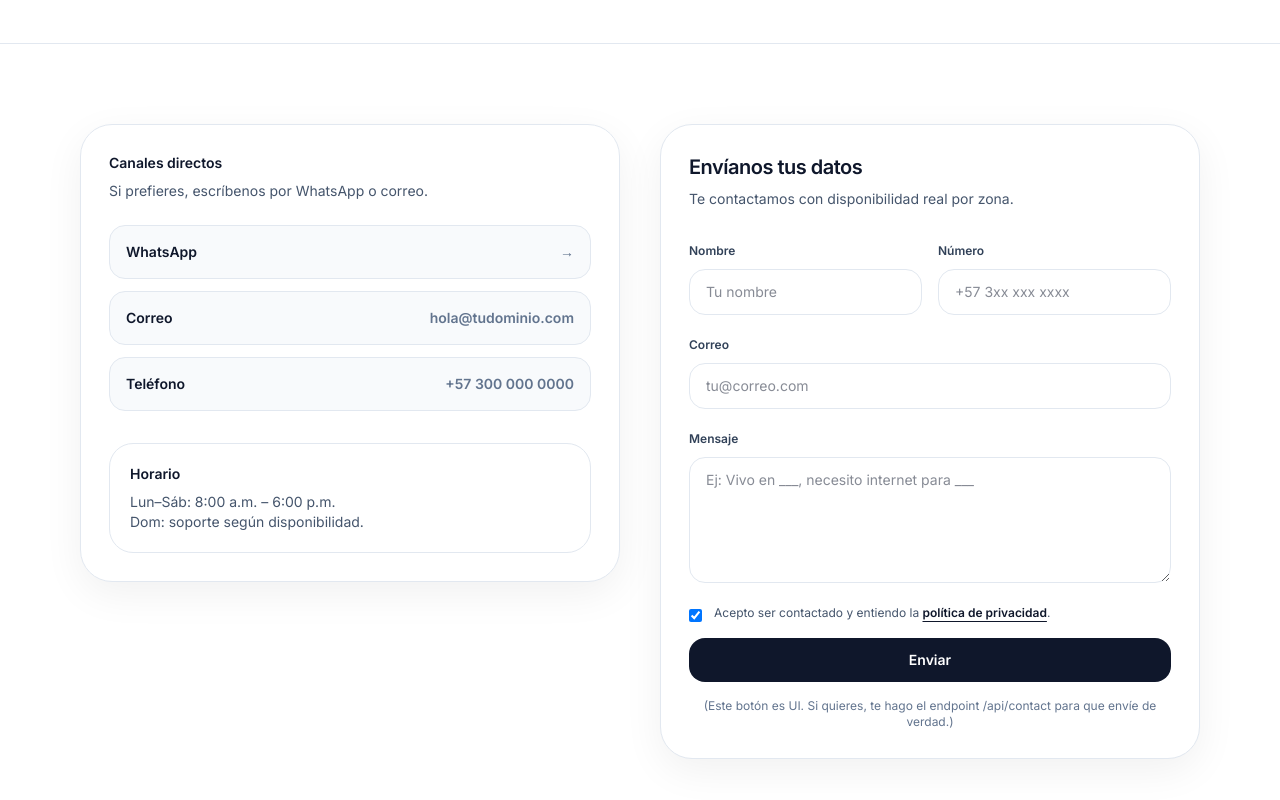
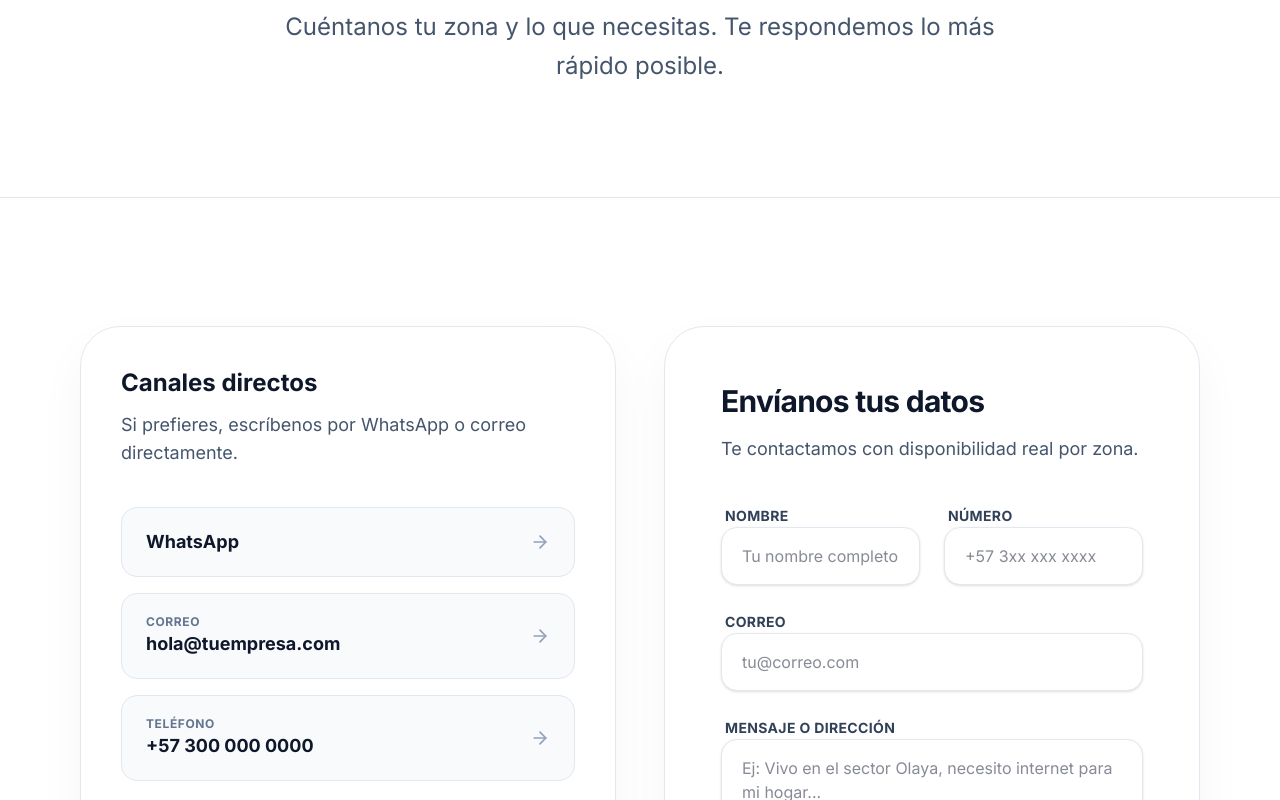
Before and after one commit to YurleisZg/website_melnet, a Next.js app: page /contacto in a window 1280 px wide. Shown: the part 320-1120 px from the top of the page. Built offline with nearby package versions, Linux system fonts and the light colour scheme.

Commit message:
Enhance Contact page functionality: implement form submission with email sending via Resend API, improve layout and styling, and update contact details for better user experience

```diff
--- a/components/marketing/Contact.tsx
+++ b/components/marketing/Contact.tsx
@@ -1,144 +1,201 @@
+"use client";
+
+import { useState } from "react";
+import { ArrowRight, CheckCircle2, AlertCircle } from "lucide-react";
+
 export default function ContactPage() {
+  const [loading, setLoading] = useState(false);
+  const [status, setStatus] = useState<"idle" | "success" | "error">("idle");
+
+  const waNumber = process.env.NEXT_PUBLIC_WHATSAPP_NUMBER || "573000000000";
+  const contactEmail = process.env.NEXT_PUBLIC_CONTACT_EMAIL || "hola@tuempresa.com";
+  const contactPhone = process.env.NEXT_PUBLIC_CONTACT_PHONE || "+57 300 000 0000";
+
+  const handleSubmit = async (e: React.FormEvent<HTMLFormElement>) => {
+    e.preventDefault();
+    setLoading(true);
+    setStatus("idle");
+
+    const formData = new FormData(e.currentTarget);
+    const data = Object.fromEntries(formData.entries());
+
+    try {
+      const res = await fetch("/api/contact", {
+        method: "POST",
+        body: JSON.stringify(data),
+        headers: { "Content-Type": "application/json" },
+      });
+
+      if (res.ok) {
+        setStatus("success");
+        (e.target as HTMLFormElement).reset();
+      } else {
+        setStatus("error");
+      }
+    } catch (err) {
+      setStatus("error");
+    } finally {
+      setLoading(false);
+    }
+  };
+
   return (
     <main className="bg-white">
-      <section className="border-b border-slate-200 py-16 md:py-20">
+      {/* HEADER CENTRADO */}
+      <section className="border-b border-slate-200 py-20 md:py-28">
         <div className="mx-auto max-w-6xl px-4">
           <div className="mx-auto max-w-3xl text-center">
-            <p className="text-xs font-semibold tracking-[0.22em] text-slate-500">
+            <p className="text-sm font-bold tracking-[0.22em] text-slate-500 uppercase">
               CONTACTO
             </p>
-            <h1 className="mt-3 text-4xl font-semibold tracking-tight text-slate-900 md:text-5xl">
+            <h1 className="mt-4 text-5xl font-bold tracking-tight text-slate-900 md:text-7xl">
               Hablemos
             </h1>
-            <p className="mt-4 text-lg text-slate-600 md:text-xl">
+            <p className="mt-6 text-xl text-slate-600 md:text-2xl leading-relaxed">
               Cuéntanos tu zona y lo que necesitas. Te respondemos lo más rápido posible.
             </p>
           </div>
         </div>
       </section>
 
-      <section className="py-16 md:py-20">
-        <div className="mx-auto grid max-w-6xl gap-10 px-4 md:grid-cols-2 md:items-start">
-          {/* Left: info */}
-          <div className="rounded-[32px] border border-slate-200 bg-white p-7 shadow-[0_12px_40px_rgba(0,0,0,0.06)] md:sticky md:top-24">
-            <p className="text-sm font-semibold text-slate-900">Canales directos</p>
-            <p className="mt-2 text-sm text-slate-600">
-              Si prefieres, escríbenos por WhatsApp o correo.
+      {/* CONTENIDO DE CARDS GRANDES */}
+      <section className="py-20 md:py-32">
+        <div className="mx-auto grid max-w-6xl gap-12 px-4 md:grid-cols-2 md:items-start">
+
+          {/* LADO IZQUIERDO: INFO DE CONTACTO */}
+          <div className="rounded-[40px] border border-slate-200 bg-white p-10 shadow-[0_20px_50px_rgba(0,0,0,0.04)] md:sticky md:top-24">
+            <h2 className="text-2xl font-bold text-slate-900">Canales directos</h2>
+            <p className="mt-3 text-lg text-slate-600">
+              Si prefieres, escríbenos por WhatsApp o correo directamente.
             </p>
 
-            <div className="mt-6 space-y-3">
+            <div className="mt-10 space-y-4">
               <a
-                className="flex items-center justify-between rounded-2xl border border-slate-200 bg-slate-50 px-4 py-4 text-sm font-semibold text-slate-900 hover:bg-slate-100"
-                href={`https://wa.me/${process.env.NEXT_PUBLIC_WHATSAPP_NUMBER || "573000000000"}?text=${encodeURIComponent(
-                  "Hola, quiero información. Mi zona es:"
-                )}`}
+                className="flex items-center justify-between rounded-2xl border border-slate-200 bg-slate-50 px-6 py-5 text-lg font-bold text-slate-900 transition hover:bg-slate-100 group"
+                href={`https://wa.me/${waNumber}?text=${encodeURIComponent("Hola, quiero información sobre cobertura:")}`}
                 target="_blank"
                 rel="noreferrer"
               >
                 <span>WhatsApp</span>
-                <span className="text-slate-500">→</span>
+                <ArrowRight size={20} className="text-slate-400 group-hover:translate-x-1 transition-transform" />
               </a>
 
               <a
-                className="flex items-center justify-between rounded-2xl border border-slate-200 bg-slate-50 px-4 py-4 text-sm font-semibold text-slate-900 hover:bg-slate-100"
-                href={`mailto:${process.env.NEXT_PUBLIC_CONTACT_EMAIL || "hola@tudominio.com"}`}
+                className="flex items-center justify-between rounded-2xl border border-slate-200 bg-slate-50 px-6 py-5 text-lg font-bold text-slate-900 transition hover:bg-slate-100 group"
+                href={`mailto:${contactEmail}`}
               >
-                <span>Correo</span>
-                <span className="text-slate-500">
-                  {process.env.NEXT_PUBLIC_CONTACT_EMAIL || "hola@tudominio.com"}
-                </span>
+                <div className="flex flex-col">
+                   <span className="text-xs font-bold text-slate-500 uppercase tracking-wider">Correo</span>
+                   <span>{contactEmail}</span>
+                </div>
+                <ArrowRight size={20} className="text-slate-400 group-hover:translate-x-1 transition-transform" />
               </a>
 
               <a
-                className="flex items-center justify-between rounded-2xl border border-slate-200 bg-slate-50 px-4 py-4 text-sm font-semibold text-slate-900 hover:bg-slate-100"
-                href={`tel:${process.env.NEXT_PUBLIC_CONTACT_PHONE || "+57 300 000 0000"}`}
+                className="flex items-center justify-between rounded-2xl border border-slate-200 bg-slate-50 px-6 py-5 text-lg font-bold text-slate-900 transition hover:bg-slate-100 group"
+                href={`tel:${contactPhone}`}
               >
-                <span>Teléfono</span>
-                <span className="text-slate-500">
-                  {process.env.NEXT_PUBLIC_CONTACT_PHONE || "+57 300 000 0000"}
-                </span>
+                <div className="flex flex-col">
+                   <span className="text-xs font-bold text-slate-500 uppercase tracking-wider">Teléfono</span>
+                   <span>{contactPhone}</span>
+                </div>
+                <ArrowRight size={20} className="text-slate-400 group-hover:translate-x-1 transition-transform" />
               </a>
             </div>
 
-            <div className="mt-8 rounded-3xl border border-slate-200 bg-white p-5">
-              <p className="text-sm font-semibold text-slate-900">Horario</p>
-              <p className="mt-2 text-sm text-slate-600">
-                Lun–Sáb: 8:00 a.m. – 6:00 p.m. <br />
-                Dom: soporte según disponibilidad.
+            <div className="mt-10 rounded-[32px] border border-slate-100 bg-slate-50/50 p-8">
+              <p className="text-lg font-bold text-slate-900 italic underline decoration-slate-200 underline-offset-4">Horario de atención</p>
+              <p className="mt-4 text-base text-slate-600 leading-relaxed">
+                Lunes a Sábado: 8:00 a.m. – 6:00 p.m. <br />
+                Domingos: Soporte técnico prioritario.
               </p>
             </div>
           </div>
 
-          {/* Right: form */}
-          <div className="rounded-[32px] border border-slate-200 bg-white p-7 shadow-[0_12px_40px_rgba(0,0,0,0.06)]">
-            <h2 className="text-xl font-semibold tracking-tight text-slate-900">
+          {/* LADO DERECHO: FORMULARIO FUNCIONAL */}
+          <div className="rounded-[40px] border border-slate-200 bg-white p-10 md:p-14 shadow-[0_20px_50px_rgba(0,0,0,0.04)]">
+            <h2 className="text-3xl font-bold tracking-tight text-slate-900">
               Envíanos tus datos
             </h2>
-            <p className="mt-2 text-sm text-slate-600">
+            <p className="mt-4 text-lg text-slate-600">
               Te contactamos con disponibilidad real por zona.
             </p>
 
-            <form className="mt-7 space-y-4">
-              <div className="grid gap-4 md:grid-cols-2">
-                <div>
-                  <label className="text-xs font-semibold text-slate-700">Nombre</label>
+            <form onSubmit={handleSubmit} className="mt-10 space-y-6">
+              <div className="grid gap-6 md:grid-cols-2">
+                <div className="space-y-2">
+                  <label className="text-sm font-bold text-slate-700 ml-1 uppercase tracking-wide">Nombre</label>
                   <input
+                    required
                     name="name"
-                    placeholder="Tu nombre"
-                    className="mt-2 w-full rounded-2xl border border-slate-200 bg-white px-4 py-3 text-sm text-slate-900 outline-none focus:border-slate-400"
+                    placeholder="Tu nombre completo"
+                    className="w-full rounded-2xl border border-slate-200 bg-white px-5 py-4 text-base text-slate-900 outline-none focus:border-slate-900 transition-all shadow-sm"
                   />
                 </div>
-                <div>
-                  <label className="text-xs font-semibold text-slate-700">Número</label>
+                <div className="space-y-2">
+                  <label className="text-sm font-bold text-slate-700 ml-1 uppercase tracking-wide">Número</label>
                   <input
+                    required
                     name="phone"
                     placeholder="+57 3xx xxx xxxx"
-                    className="mt-2 w-full rounded-2xl border border-slate-200 bg-white px-4 py-3 text-sm text-slate-900 outline-none focus:border-slate-400"
+                    className="w-full rounded-2xl border border-slate-200 bg-white px-5 py-4 text-base text-slate-900 outline-none focus:border-slate-900 transition-all shadow-sm"
                   />
                 </div>
               </div>
 
-              <div>
-                <label className="text-xs font-semibold text-slate-700">Correo</label>
+              <div className="space-y-2">
+                <label className="text-sm font-bold text-slate-700 ml-1 uppercase tracking-wide">Correo</label>
                 <input
+                  required
                   name="email"
                   type="email"
                   placeholder="tu@correo.com"
-                  className="mt-2 w-full rounded-2xl border border-slate-200 bg-white px-4 py-3 text-sm text-slate-900 outline-none focus:border-slate-400"
+                  className="w-full rounded-2xl border border-slate-200 bg-white px-5 py-4 text-base text-slate-900 outline-none focus:border-slate-900 transition-all shadow-sm"
                 />
               </div>
 
-              <div>
-                <label className="text-xs font-semibold text-slate-700">Mensaje</label>
+              <div className="space-y-2">
+                <label className="text-sm font-bold text-slate-700 ml-1 uppercase tracking-wide">Mensaje o Dirección</label>
                 <textarea
+                  required
                   name="message"
-                  placeholder="Ej: Vivo en ___, necesito internet para ___"
-                  rows={5}
-                  className="mt-2 w-full rounded-2xl border border-slate-200 bg-white px-4 py-3 text-sm text-slate-900 outline-none focus:border-slate-400"
+                  placeholder="Ej: Vivo en el sector Olaya, necesito internet para mi hogar..."
+                  rows={4}
+                  className="w-full rounded-2xl border border-slate-200 bg-white px-5 py-4 text-base text-slate-900 outline-none focus:border-slate-900 transition-all resize-none shadow-sm"
                 />
               </div>
 
-              <div className="flex items-start gap-3">
-                <input type="checkbox" className="mt-1" defaultChecked />
-                <p className="text-xs text-slate-600">
+              <div className="flex items-start gap-3 py-2">
+                <input required type="checkbox" className="mt-1.5 h-4 w-4 rounded accent-slate-900" defaultChecked />
+                <p className="text-sm text-slate-600">
                   Acepto ser contactado y entiendo la{" "}
-                  <a className="font-semibold text-slate-900 underline underline-offset-4" href="/privacidad">
+                  <a className="font-bold text-slate-900 underline underline-offset-4" href="/privacidad">
                     política de privacidad
-                  </a>
-                  .
+                  </a>.
                 </p>
               </div>
 
+              {/* ESTADOS DE ENVÍO */}
+              {status === "success" && (
+                <div className="flex items-center gap-3 rounded-2xl bg-slate-900 p-5 text-white animate-in fade-in zoom-in-95">
+                  <CheckCircle2 size={24} />
+                  <p className="text-base font-bold text-center">¡Mensaje enviado con éxito!</p>
+                </div>
+              )}
+              {status === "error" && (
+                <div className="flex items-center gap-3 rounded-2xl bg-red-50 p-5 text-red-600 border border-red-100">
+                  <AlertCircle size={24} />
+                  <p className="text-base font-bold">Error al enviar. Intenta por WhatsApp.</p>
+                </div>
+              )}
+
               <button
-                type="button"
-                className="w-full rounded-2xl bg-slate-900 px-6 py-3 text-sm font-semibold text-white transition hover:opacity-90"
+                type="submit"
+                disabled={loading}
+                className="w-full rounded-2xl bg-slate-900 px-8 py-5 text-lg font-bold text-white transition hover:bg-slate-800 disabled:opacity-50 shadow-xl shadow-slate-100 active:scale-95 transition-all"
               >
-                Enviar
+                {loading ? "Enviando solicitud..." : "Enviar solicitud ahora"}
               </button>
-
-              <p className="text-center text-xs text-slate-500">
-                (Este botón es UI. Si quieres, te hago el endpoint /api/contact para que envíe de verdad.)
-              </p>
             </form>
           </div>
         </div>
--- a/components/marketing/Hero.tsx
+++ b/components/marketing/Hero.tsx
@@ -49,7 +49,7 @@ export default function Hero() {
 
           <div className="mt-8 flex flex-col items-center justify-center gap-3 sm:flex-row">
             <Link
-              href="/contact"
+              href="/contacto"
               className="w-full rounded-2xl bg-white px-6 py-3 text-center text-sm font-semibold text-black hover:opacity-90 sm:w-auto"
             >
               Quiero que me contacten
--- a/package.json
+++ b/package.json
@@ -12,8 +12,10 @@
     "clsx": "^2.1.1",
     "lucide-react": "^0.562.0",
     "next": "16.0.6",
+    "next-themes": "^0.4.6",
     "react": "19.2.0",
     "react-dom": "19.2.0",
+    "resend": "^6.8.0",
     "tailwind-merge": "^3.4.0"
   },
   "devDependencies": {
--- a/tailwinds.config.ts
+++ b/tailwinds.config.ts
@@ -10,7 +10,7 @@ const config: Config = {
       colors: {
         melnet: {
           blue: "#096173ff",
-          dark: "#003366",
+          dark: "#01101fff",
           orange: "#ff6600",
           light: "#f0f7ff",
         },
```
Also changed, not shown: app/api/contact/route.ts (added, +27 -0 lines), components/marketing/Coverage.tsx (+11 -9 lines), 1 other file (tests, documents, lock files or other folders).
